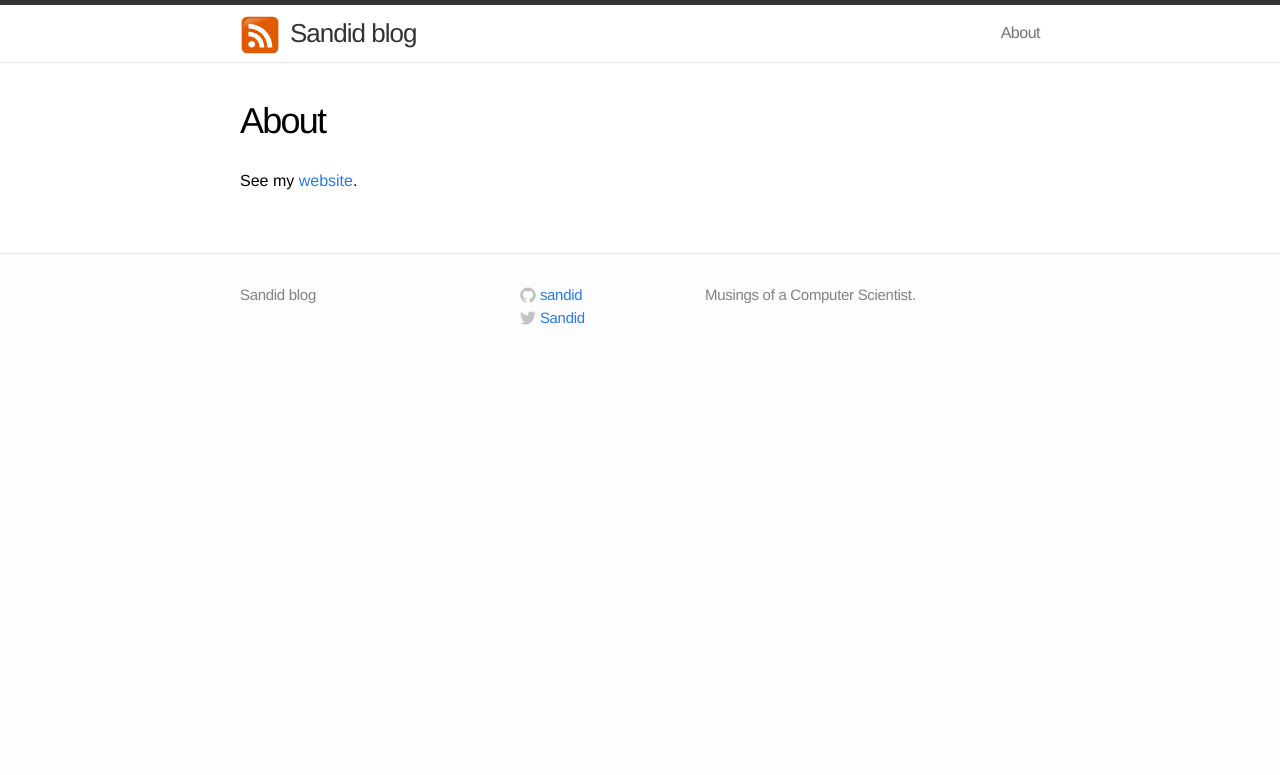
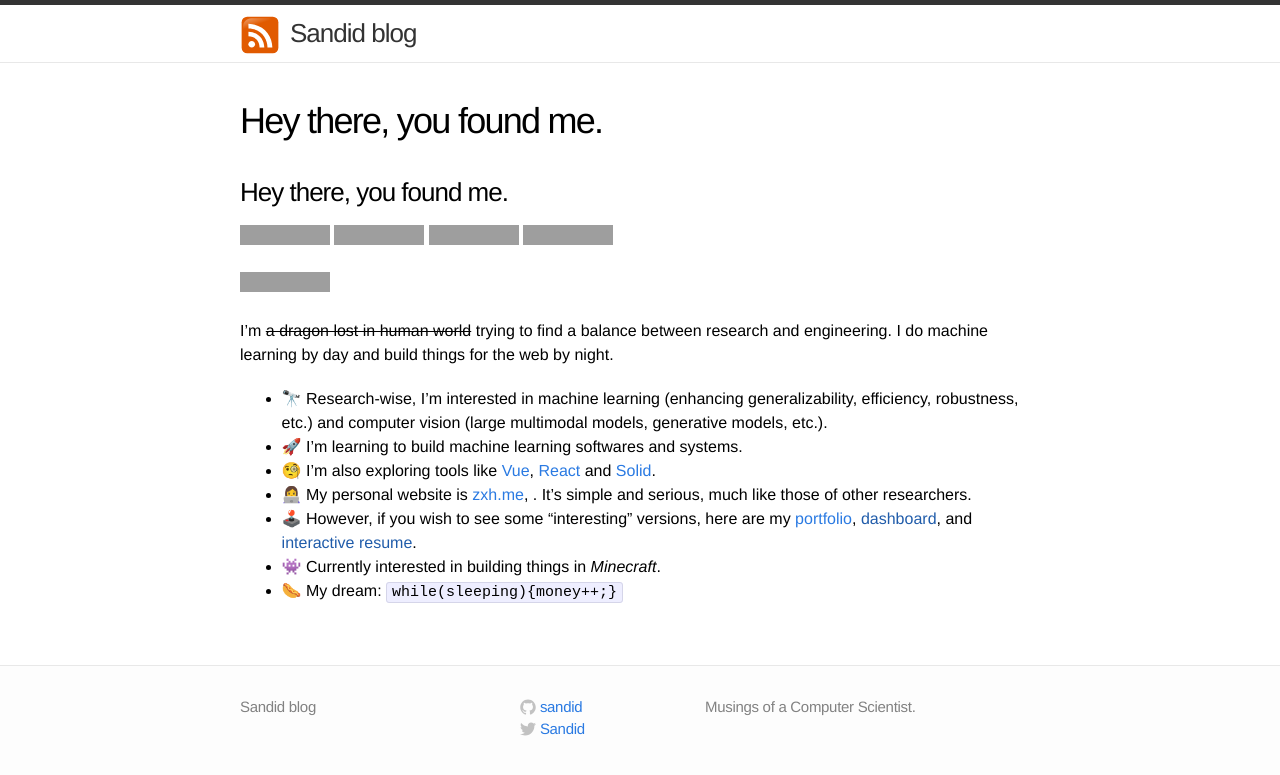
Before and after one commit to Sandidsisir/Sandidsisir.github.io, a Jekyll site: the page built from about.md, in a window 1280 px wide. Shown: the top 775 px of the page. Built offline with Jekyll 4.4.1, drawn with Linux system fonts in a browser that asks for light colours; our own code applies the rules of GitHub Pages for plain Markdown files; grey boxes are pictures that could not be loaded.

Commit message:
about.md

```diff
--- a/about.md
+++ b/about.md
@@ -1,8 +1,19 @@
----
-layout: page
-title: About
-permalink: /about/
-includelink: true
----
+### Hey there, you found me.
 
-See my [website](link).
+[![Blog](https://img.shields.io/badge/Blog-F0773A?style=flat-square&logo=firefox-browser&logoColor=white)](sandidsisir.github.io)
+[![Google Scholar](https://img.shields.io/badge/Google_Scholar-4284F3?style=flat-square&logo=googlescholar&logoColor=white)]()
+[![Twitter](https://img.shields.io/badge/Twitter-0F141A?style=flat-square&logo=x&logoColor=white)]()
+[![Linkedin](https://img.shields.io/badge/LinkedIn-0B65C2?style=flat-square&logo=linkedin&logoColor=white)]()
+
+[![Email](https://img.shields.io/badge/Email-EA4335?style=flat-square&logo=gmail&logoColor=white)](mailto:sandidfoot5@gmail.com)
+
+
+I'm ~~a dragon lost in human world~~ trying to find a balance between research and engineering. I do machine learning by day and build things for the web by night.
+
+- 🔭 Research-wise, I'm interested in machine learning (enhancing generalizability, efficiency, robustness, etc.) and computer vision (large multimodal models, generative models, etc.).
+- 🚀 I'm learning to build machine learning softwares and systems.
+- 🧐 I'm also exploring tools like [Vue](https://vuejs.org/), [React](https://react.dev/) and [Solid](https://www.solidjs.com/).
+- 👩‍💻 My personal website is [zxh.me](sandidsisir.github.io), . It's simple and serious, much like those of other researchers.
+- 🕹️ However, if you wish to see some "interesting" versions, here are my [portfolio](not exist as of now), [dashboard](), and [interactive resume]().
+- 👾 Currently interested in building things in *Minecraft*.
+- 🌭 My dream: `while(sleeping){money++;}`
```
